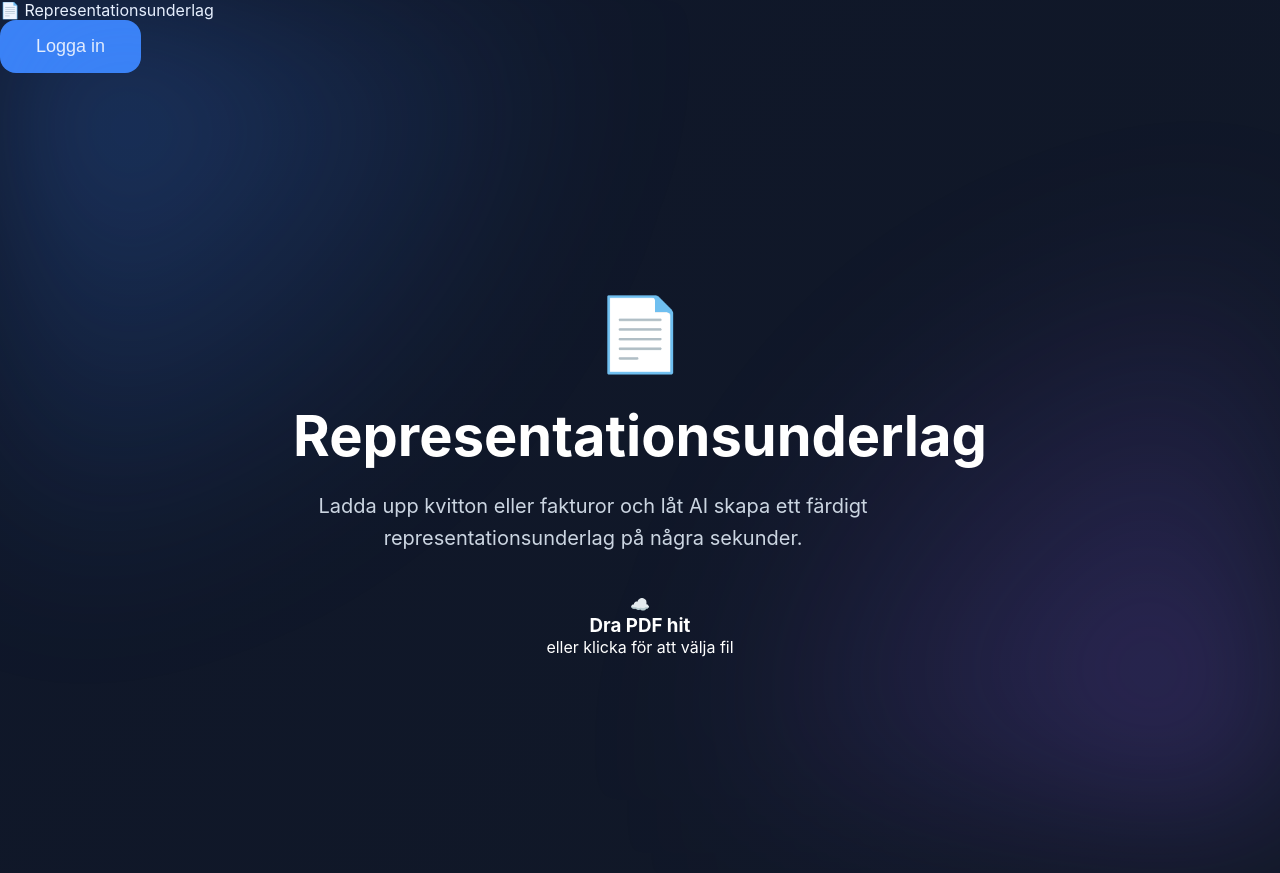
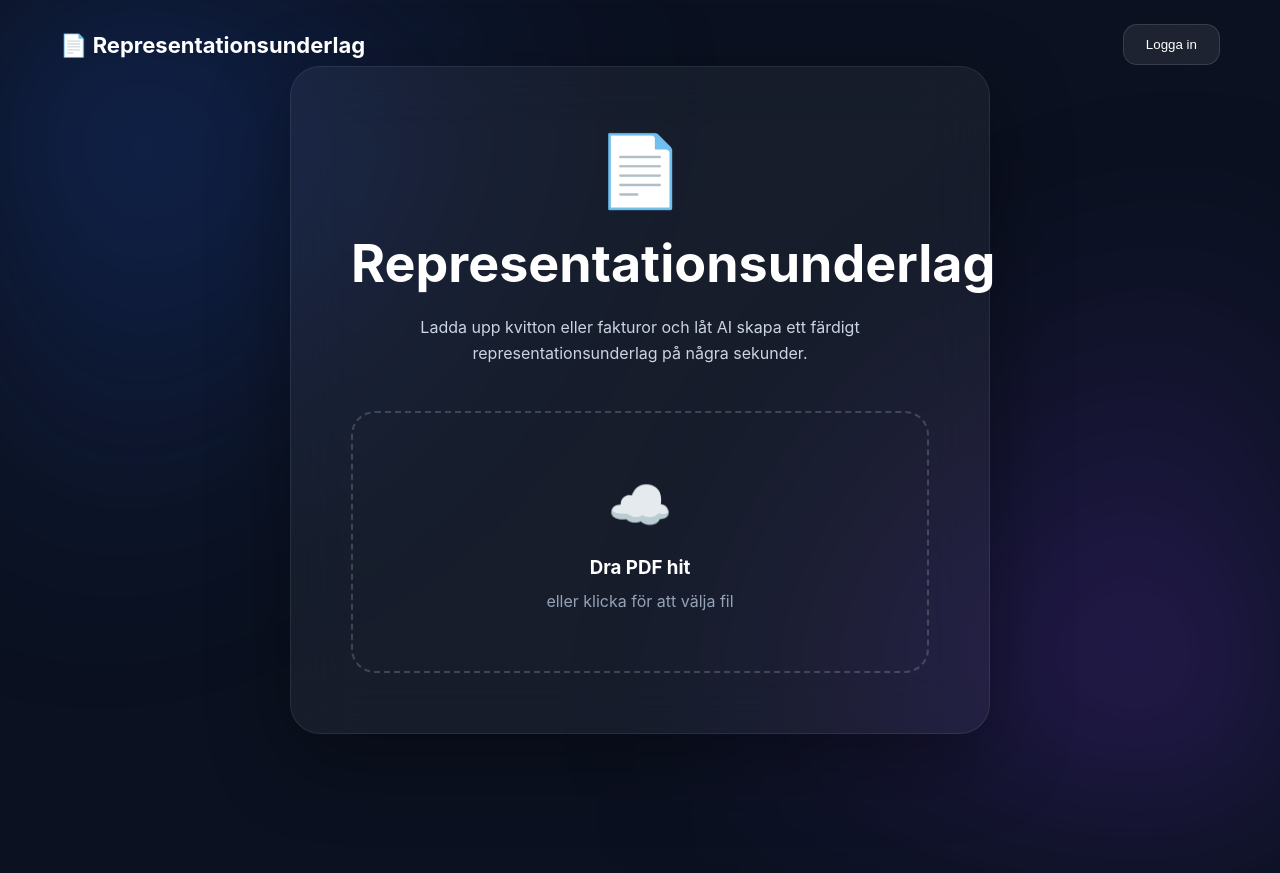
Before and after one commit to Hampushak/representationsunderlag2, a plain HTML site: page public/index.html in a window 1280 px wide. After the commit the page ends 800 px from the top, so only its background shows below. Drawn offline with Linux system fonts and the light colour scheme.

Commit message:
Refactor CSS for improved formatting and styles

```diff
--- a/public/styles.css
+++ b/public/styles.css
@@ -1,73 +1,141 @@
-* {
-    margin: 0;
-    padding: 0;
-    box-sizing: border-box;
+*{
+    margin:0;
+    padding:0;
+    box-sizing:border-box;
 }
 
-body {
-    font-family: Inter, Arial, sans-serif;
-    background: linear-gradient(135deg, #0f172a, #111827);
-    color: white;
-    min-height: 100vh;
-    overflow: hidden;
+body{
+    font-family:Inter,Arial,sans-serif;
+    background:#0b1120;
+    color:white;
+    min-height:100vh;
+    overflow:hidden;
 }
 
-.background {
-    position: fixed;
-    inset: 0;
+.background{
+    position:fixed;
+    inset:0;
     background:
-        radial-gradient(circle at top left, rgba(59,130,246,.35), transparent 40%),
-        radial-gradient(circle at bottom right, rgba(139,92,246,.30), transparent 40%);
-    filter: blur(80px);
+        radial-gradient(circle at top left,#2563eb55,transparent 40%),
+        radial-gradient(circle at bottom right,#7c3aed55,transparent 40%);
+    filter:blur(100px);
+    z-index:0;
 }
 
-.hero {
-    position: relative;
-    z-index: 2;
-
-    min-height: 100vh;
-
-    display: flex;
-    flex-direction: column;
-    justify-content: center;
-    align-items: center;
-
-    text-align: center;
-
-    padding: 40px;
+.navbar{
+    position:fixed;
+    top:0;
+    left:0;
+    width:100%;
+    padding:24px 60px;
+    display:flex;
+    justify-content:space-between;
+    align-items:center;
+    z-index:10;
 }
 
-.logo {
-    font-size: 72px;
-    margin-bottom: 25px;
+.brand{
+    font-size:22px;
+    font-weight:700;
 }
 
-h1 {
-    font-size: 56px;
-    font-weight: 700;
-    margin-bottom: 20px;
+.login-btn{
+    background:rgba(255,255,255,.08);
+    backdrop-filter:blur(20px);
+    color:white;
+    border:1px solid rgba(255,255,255,.12);
+    padding:12px 22px;
+    border-radius:14px;
+    cursor:pointer;
 }
 
-p {
-    max-width: 600px;
-    color: #cbd5e1;
-    font-size: 20px;
-    line-height: 1.6;
-    margin-bottom: 40px;
+.hero{
+    position:relative;
+    z-index:2;
+
+    display:flex;
+    justify-content:center;
+    align-items:center;
+
+    min-height:100vh;
+    padding:40px;
 }
 
-button {
-    background: #3b82f6;
-    color: white;
-    border: none;
-    padding: 16px 36px;
-    border-radius: 16px;
-    font-size: 18px;
-    cursor: pointer;
-    transition: .25s;
+.glass-card{
+
+    width:700px;
+    max-width:100%;
+
+    background:rgba(255,255,255,.05);
+
+    backdrop-filter:blur(30px);
+
+    border:1px solid rgba(255,255,255,.08);
+
+    border-radius:30px;
+
+    padding:60px;
+
+    text-align:center;
+
+    box-shadow:
+    0 25px 80px rgba(0,0,0,.35);
+
 }
 
-button:hover {
-    transform: translateY(-3px);
-    background: #2563eb;
+.logo{
+    font-size:70px;
+    margin-bottom:20px;
 }
+
+h1{
+    font-size:52px;
+    margin-bottom:20px;
+}
+
+p{
+    color:#cbd5e1;
+    line-height:1.6;
+    margin-bottom:45px;
+}
+
+.upload-box{
+
+    border:2px dashed rgba(255,255,255,.18);
+
+    border-radius:24px;
+
+    padding:60px 30px;
+
+    cursor:pointer;
+
+    transition:.25s;
+}
+
+.upload-box:hover{
+
+    background:rgba(255,255,255,.05);
+
+    border-color:#3b82f6;
+
+}
+
+.upload-icon{
+
+    font-size:52px;
+
+    margin-bottom:20px;
+
+}
+
+.upload-box h3{
+
+    margin-bottom:12px;
+
+}
+
+.upload-box span{
+
+    color:#94a3b8;
+
+}
```
